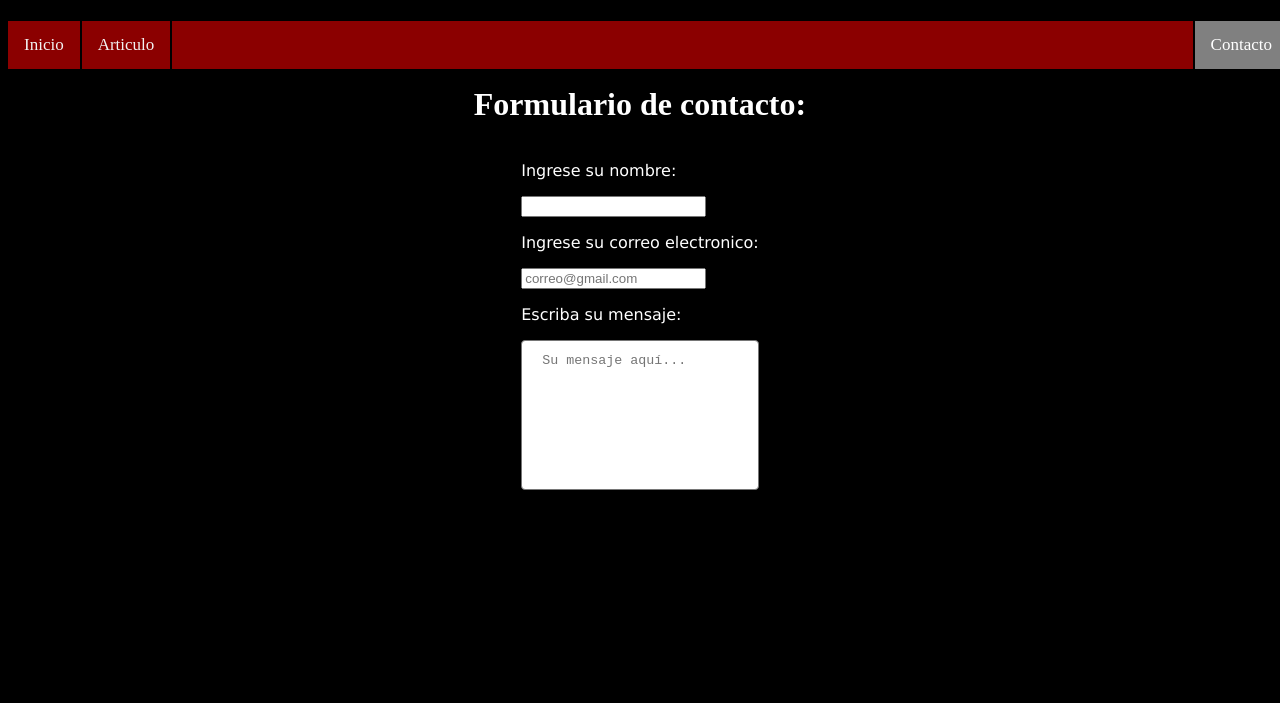
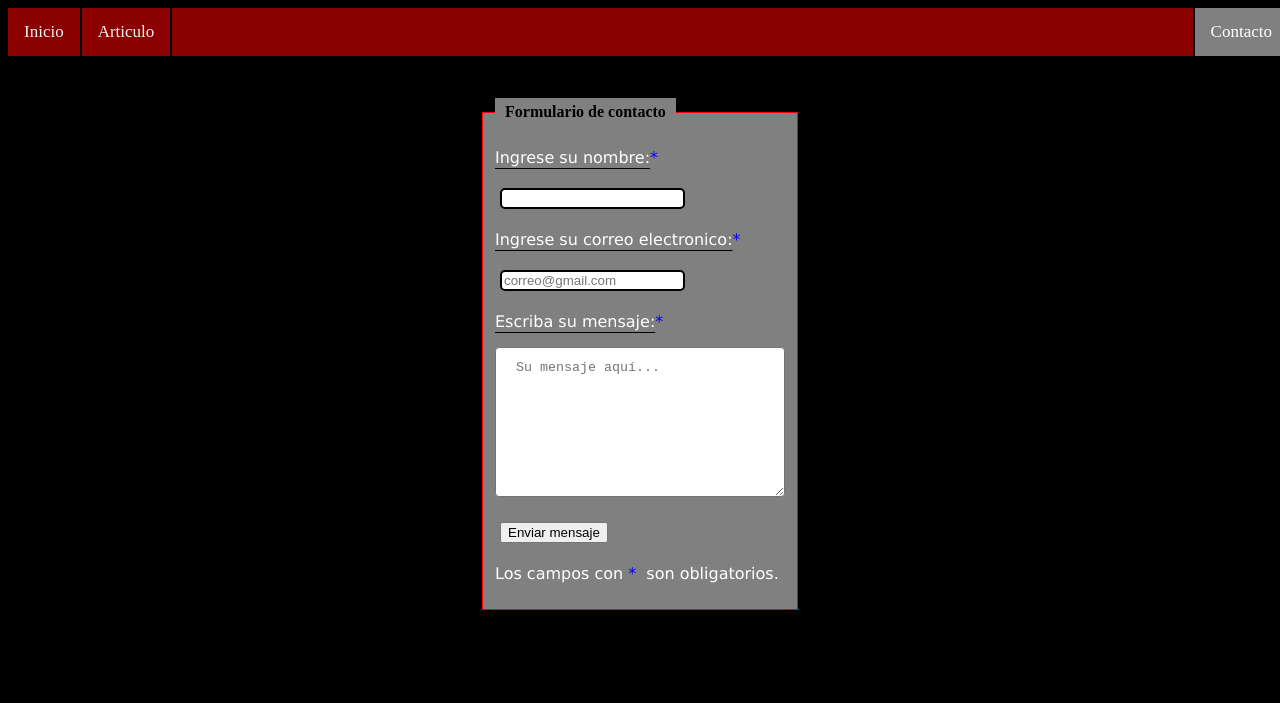
Before and after one commit to carbingus/carbingus.github.io, a plain HTML site: page contact.html in a window 1280 px wide. Drawn offline with Linux system fonts and the light colour scheme.

Commit message:
formateo y boton "enviar" preliminar. sin javascript

```diff
--- a/contact.html
+++ b/contact.html
@@ -13,26 +13,35 @@
             <a href="/articulo.html">Articulo</a>
             <a class="active" style="float:right" href="/contact.html">Contacto</a>
         </div>
-    <h1>Formulario de contacto:</h1>
 
-    <div style="text-align: center;"><form id="contacting" onsubmit="return false">
+
+    <div style="text-align: center;" ><form id="contacting" onsubmit="return false">
+        <fieldset>
+        <legend><span>Formulario de contacto</span></legend>
+
         <p>
-            <label for="nombre">Ingrese su nombre:</label>
+            <label for="nombre">Ingrese su nombre:</label><span class="obligatorio">*</span>
         </p>
 
-        <input type="text" id="nombre" name="nombre"/>
+        <input type="text" id="nombre" name="nombre" required/>
 
         <p>
-            <label for="email">Ingrese su correo electronico:</label>
+            <label for="email">Ingrese su correo electronico:</label><span class="obligatorio">*</span>
         </p>
 
-        <input type="text" placeholder="correo@gmail.com" id="email" name="email"/>
+        <input type="text" placeholder="correo@gmail.com" id="email" name="email" required/>
 
         <p>
-            <label for="mensaje">Escriba su mensaje:</label>
+            <label for="mensaje">Escriba su mensaje:</label><span class="obligatorio">*</span>
         </p>
 
-        <textarea id="mensaje" placeholder="Su mensaje aquí..."></textarea>
+        <textarea id="mensaje" placeholder="Su mensaje aquí..." required></textarea>
+        <p>
+            <input type="submit" value="Enviar mensaje"/>
+        </p>
+
+        <p>Los campos con <span class="obligatorio">*</span> son obligatorios.</p>
+    </fieldset>
     </form></div>
 
 </body>
--- a/formatting.css
+++ b/formatting.css
@@ -49,18 +49,23 @@ body {
   }
 
   textarea{
-    width: 100%;
-    height: 150px;;
+    width: auto;
+    min-width: 100%;
+    max-width: 500px;
+    height: auto;
+    min-height:150px;
+    max-height:300px;
     padding: 12px 20px;
     box-sizing: border-box;
     border-radius: 4px;
-    resize:none;
   }
+
   div.form
   {
       display: block;
       text-align: center;
   }
+
   form
   {
       display: inline-block;
@@ -68,3 +73,58 @@ body {
       margin-right: auto;
       text-align: left;
   }
+
+
+  fieldset{
+    border:thin solid red;
+    background-color: gray;
+    margin: auto;
+
+  }
+
+  fieldset legend{
+    margin: 0;
+    padding: 5px 10px;
+  }
+
+  legend{
+    background-color: gray;
+    padding: 5px 10px;
+    font-weight: bold;
+
+  }
+  input {
+    margin: 5px;
+  }
+
+
+  input[type=text]{
+    border: 2px solid black;
+    border-radius: 5px;
+  }
+
+  label{
+    text-decoration: underline;
+    text-decoration-color: black;
+    text-underline-offset: 5px;
+  }
+
+
+.obligatorio{
+    content: "*";
+    color: blue;
+    margin-right: 5px;
+}
+
+#contacting{
+  top: 80px;
+  margin: 80px;
+  padding: 10px;
+  width: 25%;
+}
+
+#camposfill{
+  border: 2px;
+  border-radius: 2px;
+  border-color:black;
+}
```
